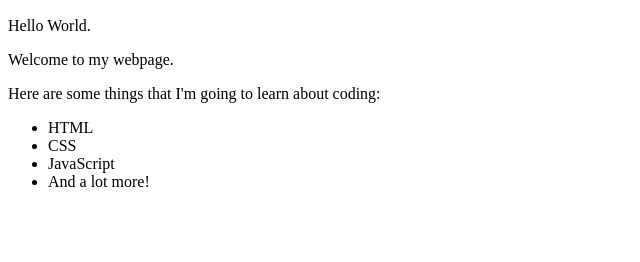
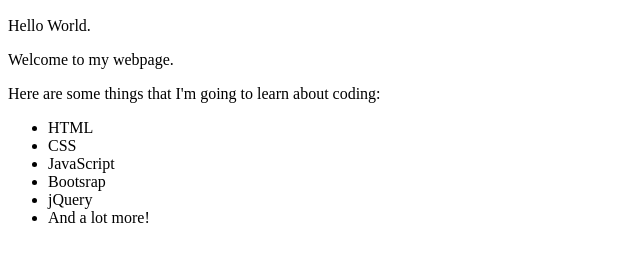
Before and after one commit to Samueelx/my-first-webpage, a plain HTML site: page my-first-webpage.html in a window 1280 px wide. Shown: the part 110-372 px from the top of the page, without its empty margins (0-640 px from the left). Drawn offline with Linux system fonts and the light colour scheme.

Commit message:
Add a few more items

```diff
--- a/my-first-webpage.html
+++ b/my-first-webpage.html
@@ -15,6 +15,8 @@
             <li>HTML</li>
             <li>CSS</li>
             <li>JavaScript</li>
+            <li>Bootsrap</li>
+            <li>jQuery</li>
             <li>And a lot more!</li>
         </ul>
     </body>
```
